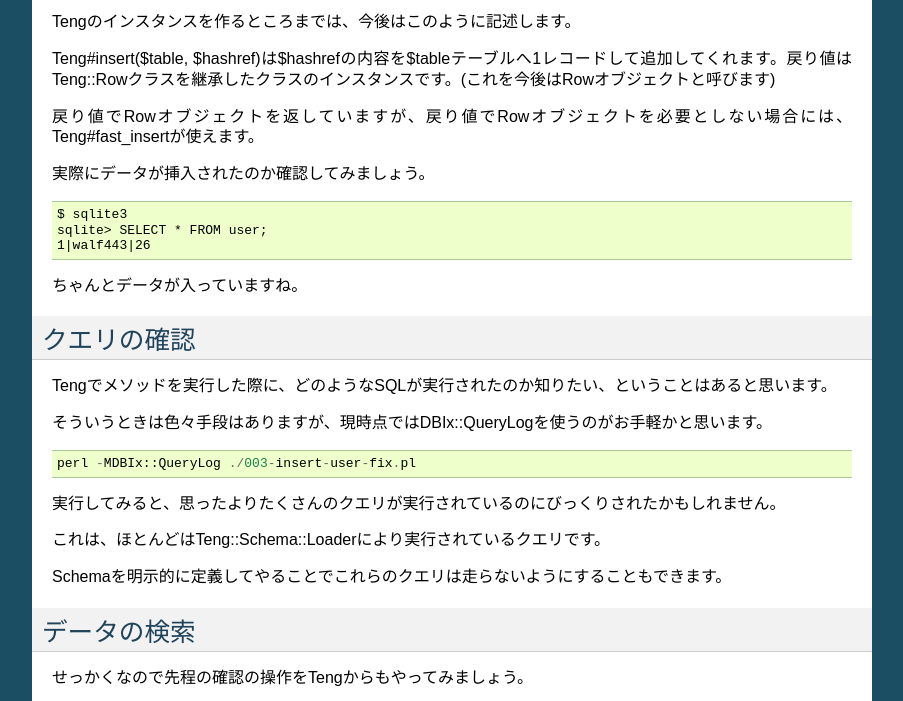
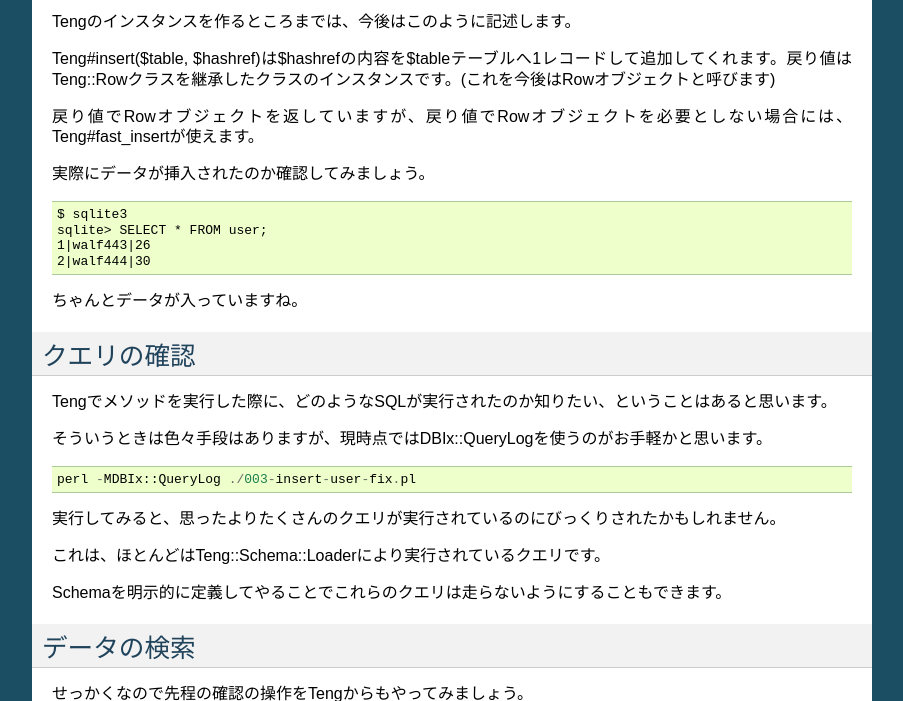
Before and after one commit to walf443/teng-doc, a Sphinx documentation site: the page built from source/quickstart.rst, in a window 1280 px wide and 900 px high, scrolled down 2372 px, cut to the strip 53-754 px from the top of the window. Shown: the whole strip, without its empty margins (198-1101 px from the left). Built offline with Sphinx 7.4.7, drawn with Linux system fonts in a browser that asks for light colours.

Commit message:
入力されるデータが一件だとちょっとsearchの部分で味気ないのでデータを少し増やしてやる

```diff
--- a/source/quickstart.rst
+++ b/source/quickstart.rst
@@ -113,6 +113,7 @@ Teng#insert($table, $hashref)は$hashrefの内容を$tableテーブルへ1レコ
     $ sqlite3
     sqlite> SELECT * FROM user;
     1|walf443|26
+    2|walf444|30
 
 ちゃんとデータが入っていますね。
 
```
Also changed, not shown: 2 other files.
